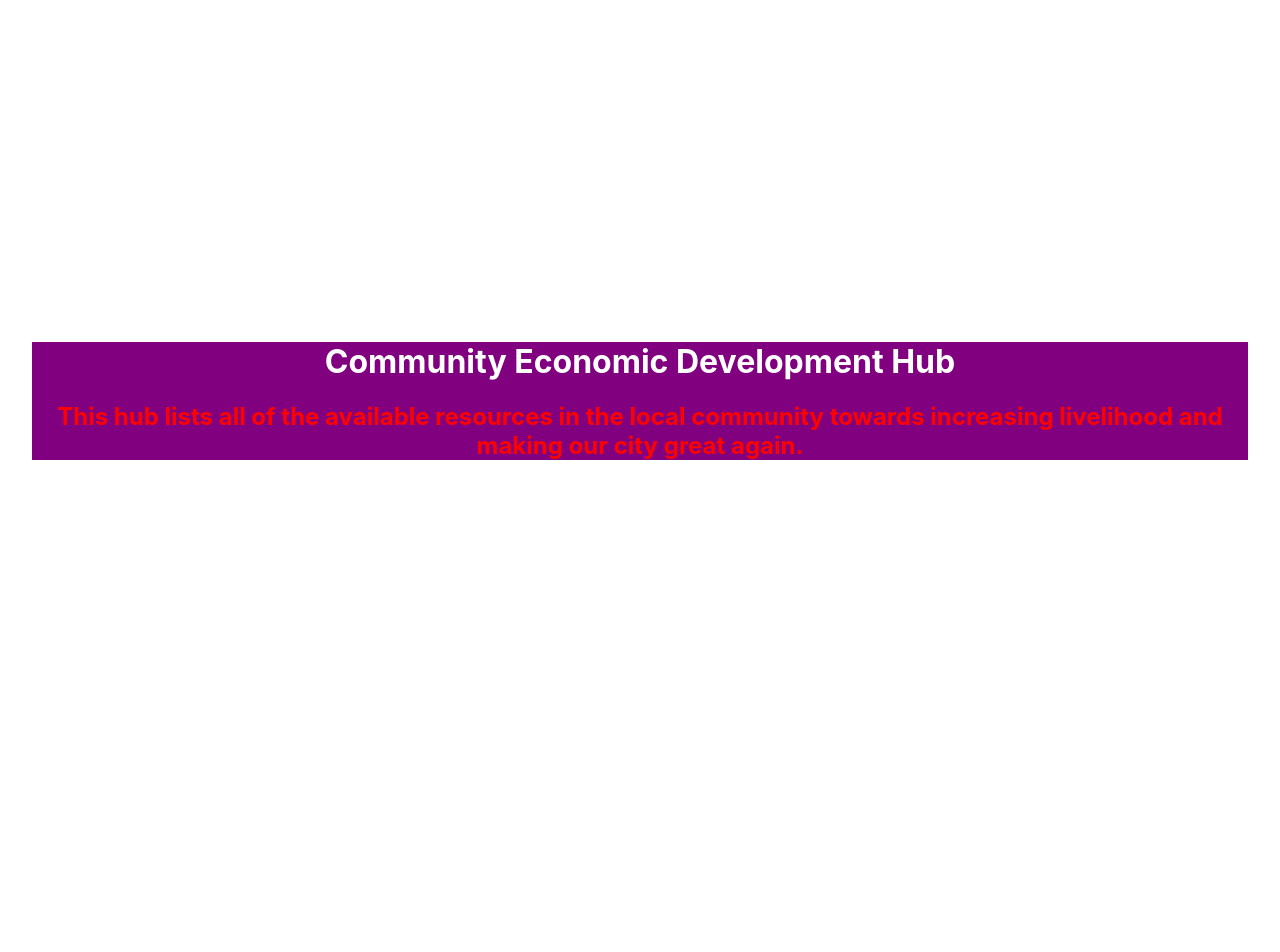
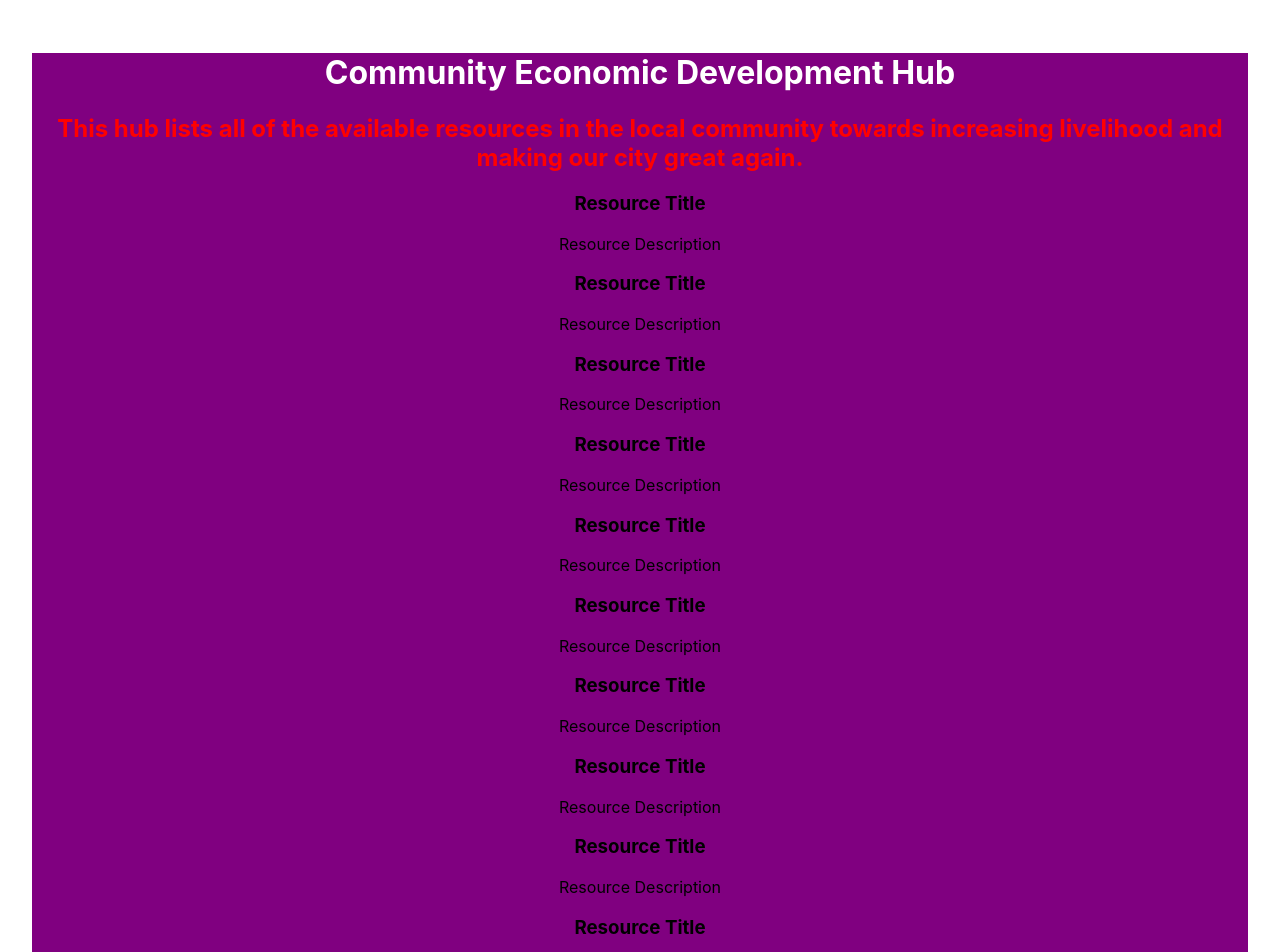
Before and after one commit to fmiller2012/communityboard, a React (Vite) app in the folder communityboard/: page / in a window 1280 px wide. Shown: the top 952 px of the page. Before the commit the page ends 800 px from the top, so only its background shows below. Built offline with nearby package versions, Linux system fonts and the light colour scheme.

Commit message:
Added to Grid.jsx and ResourceCard.jsx

```diff
--- a/communityboard/src/components/Grid.jsx
+++ b/communityboard/src/components/Grid.jsx
@@ -7,7 +7,16 @@ import ResourceCard from "./ResourceCard.jsx";
 const Grid = function() {
   return (
     <div className = "Grid">
-
+      <ResourceCard />
+      <ResourceCard />
+      <ResourceCard />
+      <ResourceCard />
+      <ResourceCard />
+      <ResourceCard />
+      <ResourceCard />
+      <ResourceCard />
+      <ResourceCard />
+      <ResourceCard />
     </div>
   );
 };
--- a/communityboard/src/components/ResourceCard.jsx
+++ b/communityboard/src/components/ResourceCard.jsx
@@ -3,7 +3,8 @@ import React from "react";
 const ResourceCard = () => {
   return (
     <div className = "ResourceCard">
-
+      <h3>Resource Title</h3>
+      <p>Resource Description</p>
     </div>
   );
 };
```
